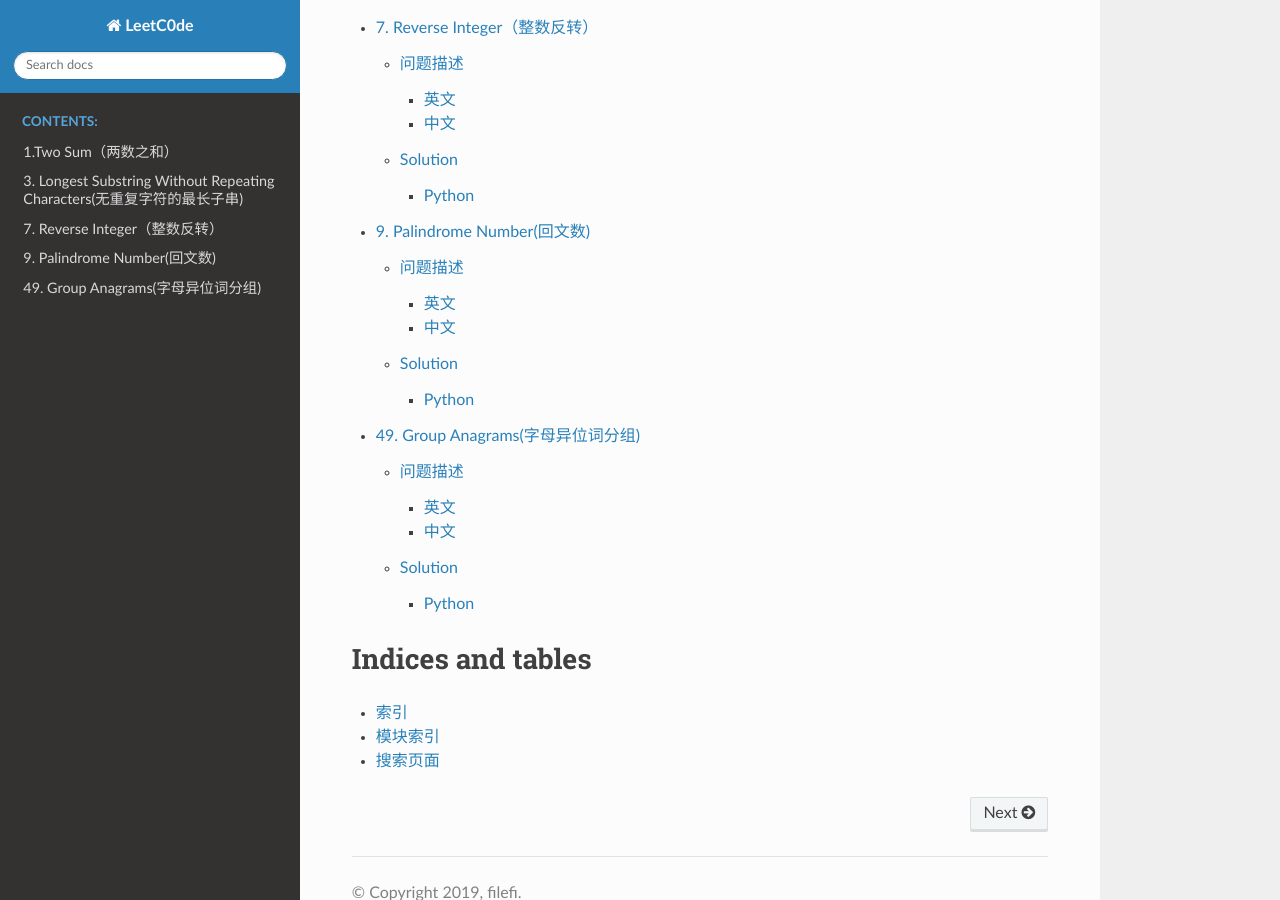
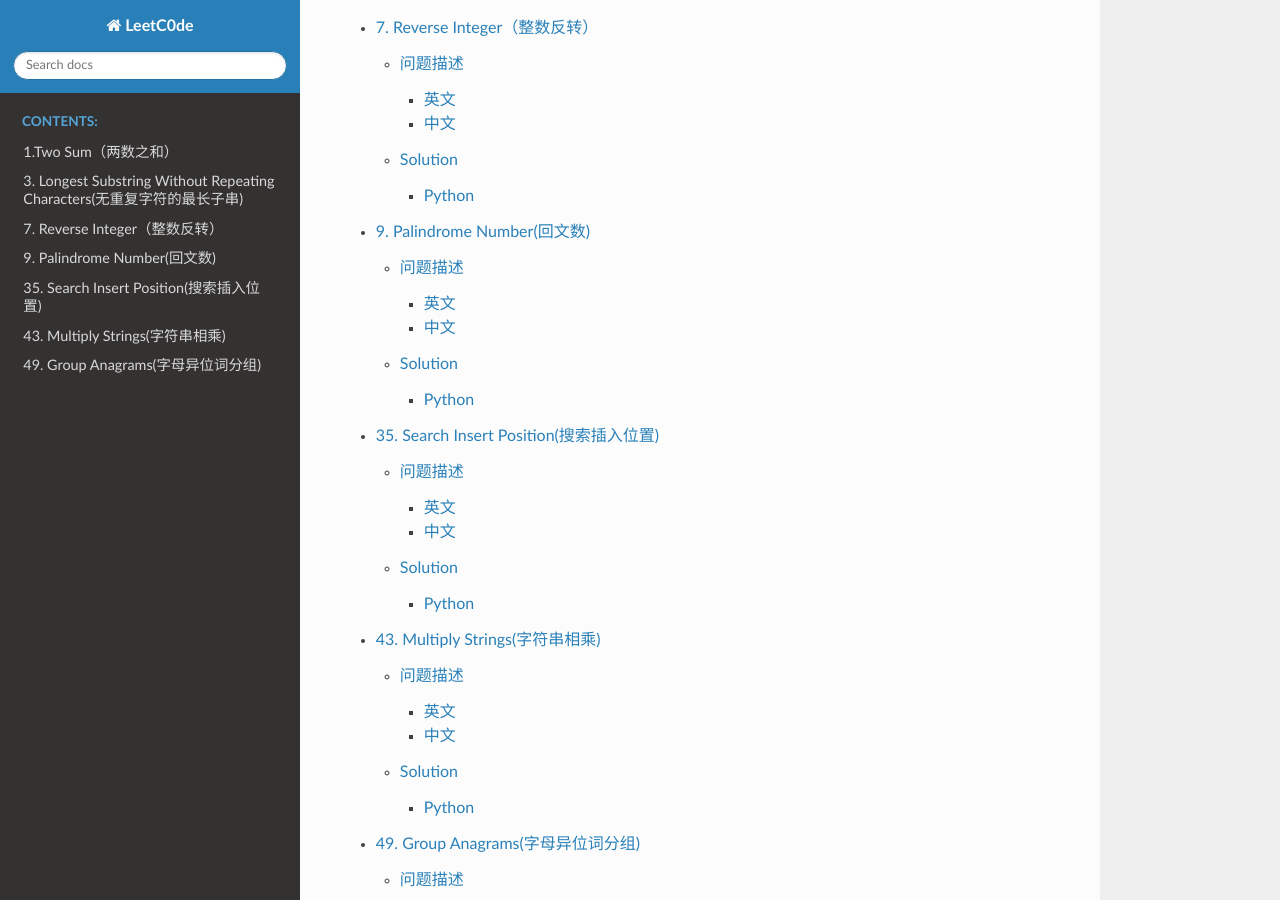
Before and after one commit to filefi/LeetCode, a Sphinx documentation site: the page built from source/index.rst, in a window 1280 px wide and 900 px high, scrolled down 600 px. Built offline with Sphinx 7.4.7 and the Read the Docs theme 2.0.0, drawn with Linux system fonts in a browser that asks for light colours; some of the changed lines change nothing that is shown.

Commit message:
add 43.Multiply_Strings.md

````diff
--- /dev/null
+++ b/source/Problems/35.Search_Insert_Position.md
@@ -0,0 +1,74 @@
+# 35. Search Insert Position(搜索插入位置)
+## 问题描述
+### 英文
+Given a sorted array and a target value, return the index if the target is found. If not, return the index where it would be if it were inserted in order.
+
+You may assume no duplicates in the array.
+
+Example 1:
+```
+Input: [1,3,5,6], 5
+Output: 2
+```
+
+Example 2:
+```
+Input: [1,3,5,6], 2
+Output: 1
+```
+
+Example 3:
+```
+Input: [1,3,5,6], 7
+Output: 4
+```
+
+Example 4:
+```
+Input: [1,3,5,6], 0
+Output: 0
+```
+
+### 中文
+给定一个排序数组和一个目标值，在数组中找到目标值，并返回其索引。如果目标值不存在于数组中，返回它将会被按顺序插入的位置。
+
+你可以假设数组中无重复元素。
+
+示例 1:
+```
+输入: [1,3,5,6], 5
+输出: 2
+```
+
+示例 2:
+```
+输入: [1,3,5,6], 2
+输出: 1
+```
+
+示例 3:
+```
+输入: [1,3,5,6], 7
+输出: 4
+```
+
+示例 4:
+```
+输入: [1,3,5,6], 0
+输出: 0
+```
+
+## Solution
+### Python
+```python
+class Solution:
+    def searchInsert(self, nums: List[int], target: int) -> int:
+        if target in nums:
+            return nums.index(target)
+        else:
+            nums.append(target)
+            nums = sorted(nums)
+            return nums.index(target)
+```
+
+#### Submissions
--- /dev/null
+++ b/source/Problems/43.Multiply_Strings.md
@@ -0,0 +1,58 @@
+# 43. Multiply Strings(字符串相乘)
+## 问题描述
+### 英文
+Given two non-negative integers `num1` and `num2` represented as strings, return the product of `num1` and `num2`, also represented as a string.
+
+Example 1:
+```
+Input: num1 = "2", num2 = "3"
+Output: "6"
+```
+
+Example 2:
+```
+Input: num1 = "123", num2 = "456"
+Output: "56088"
+```
+
+Note:
+
+1. The length of both num1 and num2 is < 110.
+2. Both num1 and num2 contain only digits 0-9.
+3. Both num1 and num2 do not contain any leading zero, except the number 0 itself.
+4. You must not use any built-in BigInteger library or convert the inputs to integer directly.
+
+### 中文
+给定两个以字符串形式表示的非负整数 `num1` 和 `num2`，返回 `num1` 和 `num2` 的乘积，它们的乘积也表示为字符串形式。
+
+示例 1:
+```
+输入: num1 = "2", num2 = "3"
+输出: "6"
+```
+
+示例 2:
+```
+输入: num1 = "123", num2 = "456"
+输出: "56088"
+```
+
+说明：
+
+1. num1 和 num2 的长度小于110。
+2. num1 和 num2 只包含数字 0-9。
+3. num1 和 num2 均不以零开头，除非是数字 0 本身。
+4. 不能使用任何标准库的大数类型（比如 BigInteger）或直接将输入转换为整数来处理。
+
+## Solution
+### Python
+```python
+class Solution:
+    def multiply(self, num1: str, num2: str) -> str:
+        return str(int(num1)*int(num2))
+```
+
+#### Submissions
+执行用时 : 52 ms, 在Multiply Strings的Python3提交中击败了91.85% 的用户
+
+内存消耗 : 13.3 MB, 在Multiply Strings的Python3提交中击败了0.68% 的用户
--- a/source/index.rst
+++ b/source/index.rst
@@ -14,6 +14,8 @@ Welcome to LeetCode's documentation!
    Problems/3.Longest_Substring_Without_Repeating_Characters
    Problems/7.Reverse_Integer
    Problems/9.Palindrome_Number
+   Problems/35.Search_Insert_Position
+   Problems/43.Multiply_Strings
    Problems/49.Group_Anagrams
 
 
````
